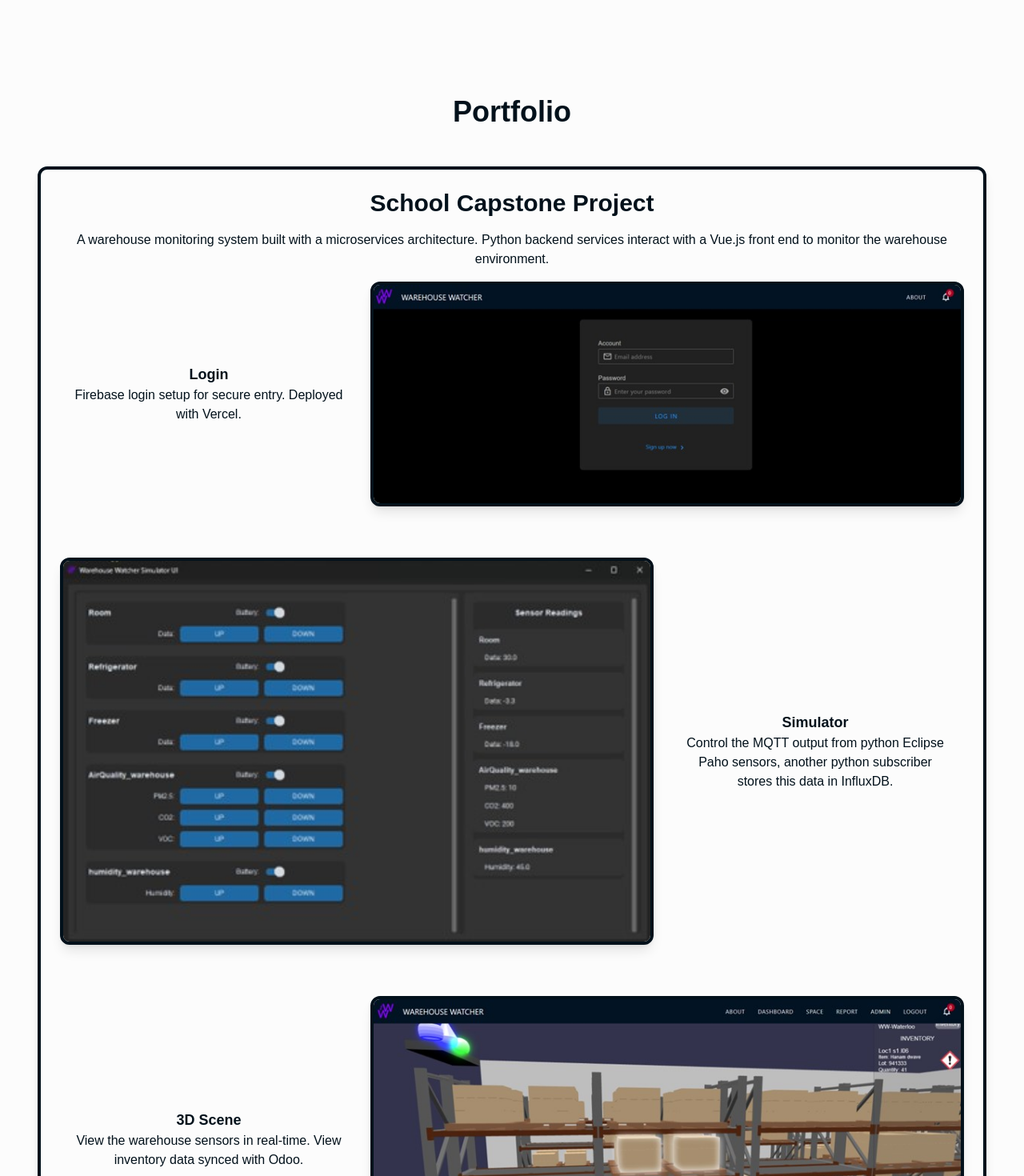
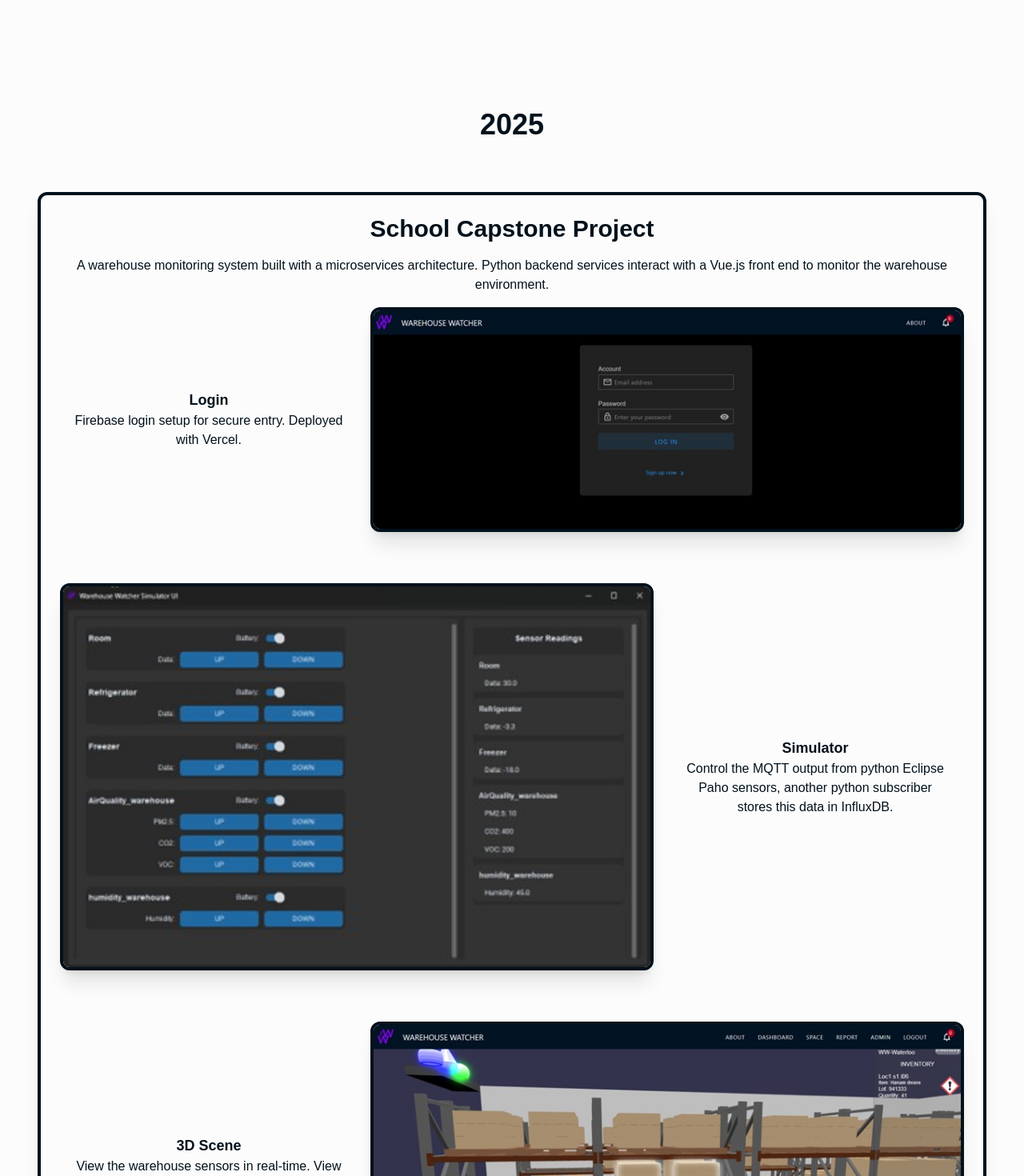
Before and after one commit to WilliamDAnderson/Portfolio-2, a Next.js app: page / in a window 1280 px wide. Shown: the part 780-2250 px from the top of the page at 80% size. Built offline with nearby package versions, Linux system fonts and the light colour scheme.

Commit message:
Cleaned up code.

```diff
--- a/src/app/page.tsx
+++ b/src/app/page.tsx
@@ -1,3 +1,9 @@
+/*
+    Name:           William Anderson
+    Date:           April 10, 2025
+    Description:    Main page. Holds Home and PortfolioSection.
+*/
+
 import PortfolioSection from '@/components/portfolioSection';
 
 export default function Home() {
--- a/src/components/portfolioSection.tsx
+++ b/src/components/portfolioSection.tsx
@@ -23,22 +23,28 @@ const PortfolioSection = () => {
     );
   }
 
+  let lastYear: number | null = null;
+
   return (
     <div className="px-4 py-12">
-      <h1 className="text-4xl font-bold text-center mb-12 pt-12">Portfolio</h1>
+      {projects.map((project) => {
+        const showYear = project.year != lastYear;
+        lastYear = project.year;
 
-      <div className="grid grid-cols-1">
-        {projects.map((project) => (
+        return (
+          <div key={project.title} className="pt-16">
+            {showYear && (
+              <h1 className="text-4xl font-bold text-center pb-16">{project.year}</h1>
+            )}
 
-          <div key={project.title}
-               className="p-6 mb-16 w-full max-w-19/20 mx-auto bg-[var(--project)] text-[var(--foreground)] rounded-2xl overflow-hidden flex flex-col shadow-lg justify-center text-center border-4 border-[var(--foreground)] rounded-xl"
+            <div
+              className="p-6 w-full max-w-19/20 mx-auto bg-[var(--project)] text-[var(--foreground)] rounded-2xl overflow-hidden flex flex-col shadow-xl justify-center text-center border-4 border-[var(--foreground)] rounded-xl"
             >
               <h2 className="text-center text-3xl font-semibold mb-4">{project.title}</h2>
               <p className="mb-4">{project.description}</p>
 
               {project.features.length > 0 && (
                 <div className="grid grid-cols-1 gap-16 justify-center">
-
                   {project.features.map((feature, index) => (
                     <div
                       key={index}
@@ -53,7 +59,7 @@ const PortfolioSection = () => {
                       </div>
 
                       {/* Image section */}
-                    <div className="w-full md:w-2/3 shadow-lg bg-[var(--background)] rounded-xl overflow-hidden border-4 border-[var(--foreground)] rounded-xl">
+                      <div className="w-full md:w-2/3 shadow-xl bg-[var(--background)] rounded-xl overflow-hidden border-4 border-[var(--foreground)]">
                         <div className="w-full">
                           <Image
                             src={feature.image}
@@ -68,12 +74,12 @@ const PortfolioSection = () => {
                       </div>
                     </div>
                   ))}
-
                 </div>
               )}
             </div>
-        ))}
           </div>
+        );
+      })}
     </div>
   );
 };
--- a/src/data/projects.json
+++ b/src/data/projects.json
@@ -41,91 +41,5 @@
                     "Amel Korandippillil",
                     "Aryan Pramod Passi",
                     "Salma Rageh"]
-  },
-  {
-    "title": "Warehouse Watcher-2024-2",
-    "priority": 2,
-    "year": 2024,
-    "description": "A warehouse monitoring system built with a microservices architecture. Python backend services interact with a Vue.js front end to monitor the warehouse environment.",
-    "features": [
-                  {
-                    "title": "Login",
-                    "description": "Firebase login setup for secure entry. Deployed with Vercel.",
-                    "image": "/images/capstone/login.jpg"
-                  },
-                  {
-                    "title": "Simulator",
-                    "description": "Control the MQTT output from python Eclipse Paho sensors, another python subscriber stores this data in InfluxDB.",
-                    "image": "/images/capstone/simulator.jpg"
-                  },
-                  {
-                    "title": "3D Scene",
-                    "description": "View the warehouse sensors in real-time. View inventory data synced with Odoo.",
-                    "image": "/images/capstone/3d_scene.jpg"
-                  },
-                  {
-                    "title": "Admin",
-                    "description": "Controls the alert thresholds for environmental sensors.",
-                    "image": "/images/capstone/threshold_settings.jpg"
-                  },
-                  {
-                    "title": "Dashboard",
-                    "description": "Grafana integrated dashboard view with a Admin thresholds automatically updated.",
-                    "image": "/images/capstone/dashboard.jpg"
-                  },
-                  {
-                    "title": "Report",
-                    "description": "Produces PDF/CSV/EXCEL report files for sensor data over a specified time.",
-                    "image": "/images/capstone/report.jpg"
-                  }
-                ],
-    "programmers": ["William Anderson",
-                    "Yujung Park",
-                    "Amel Korandippillil",
-                    "Aryan Pramod Passi",
-                    "Salma Rageh"]
-  },
-  {
-    "title": "Warehouse Watcher-2024-1",
-    "priority": 1,
-    "year": 2024,
-    "description": "A warehouse monitoring system built with a microservices architecture. Python backend services interact with a Vue.js front end to monitor the warehouse environment.",
-    "features": [
-                  {
-                    "title": "Login",
-                    "description": "Firebase login setup for secure entry. Deployed with Vercel.",
-                    "image": "/images/capstone/login.jpg"
-                  },
-                  {
-                    "title": "Simulator",
-                    "description": "Control the MQTT output from python Eclipse Paho sensors, another python subscriber stores this data in InfluxDB.",
-                    "image": "/images/capstone/simulator.jpg"
-                  },
-                  {
-                    "title": "3D Scene",
-                    "description": "View the warehouse sensors in real-time. View inventory data synced with Odoo.",
-                    "image": "/images/capstone/3d_scene.jpg"
-                  },
-                  {
-                    "title": "Admin",
-                    "description": "Controls the alert thresholds for environmental sensors.",
-                    "image": "/images/capstone/threshold_settings.jpg"
-                  },
-                  {
-                    "title": "Dashboard",
-                    "description": "Grafana integrated dashboard view with a Admin thresholds automatically updated.",
-                    "image": "/images/capstone/dashboard.jpg"
-                  },
-                  {
-                    "title": "Report",
-                    "description": "Produces PDF/CSV/EXCEL report files for sensor data over a specified time.",
-                    "image": "/images/capstone/report.jpg"
-                  }
-                ],
-    "programmers": ["William Anderson",
-                    "Yujung Park",
-                    "Amel Korandippillil",
-                    "Aryan Pramod Passi",
-                    "Salma Rageh"]
   }
 ]
```
Lines whose indentation alone changed are shown as unchanged.
